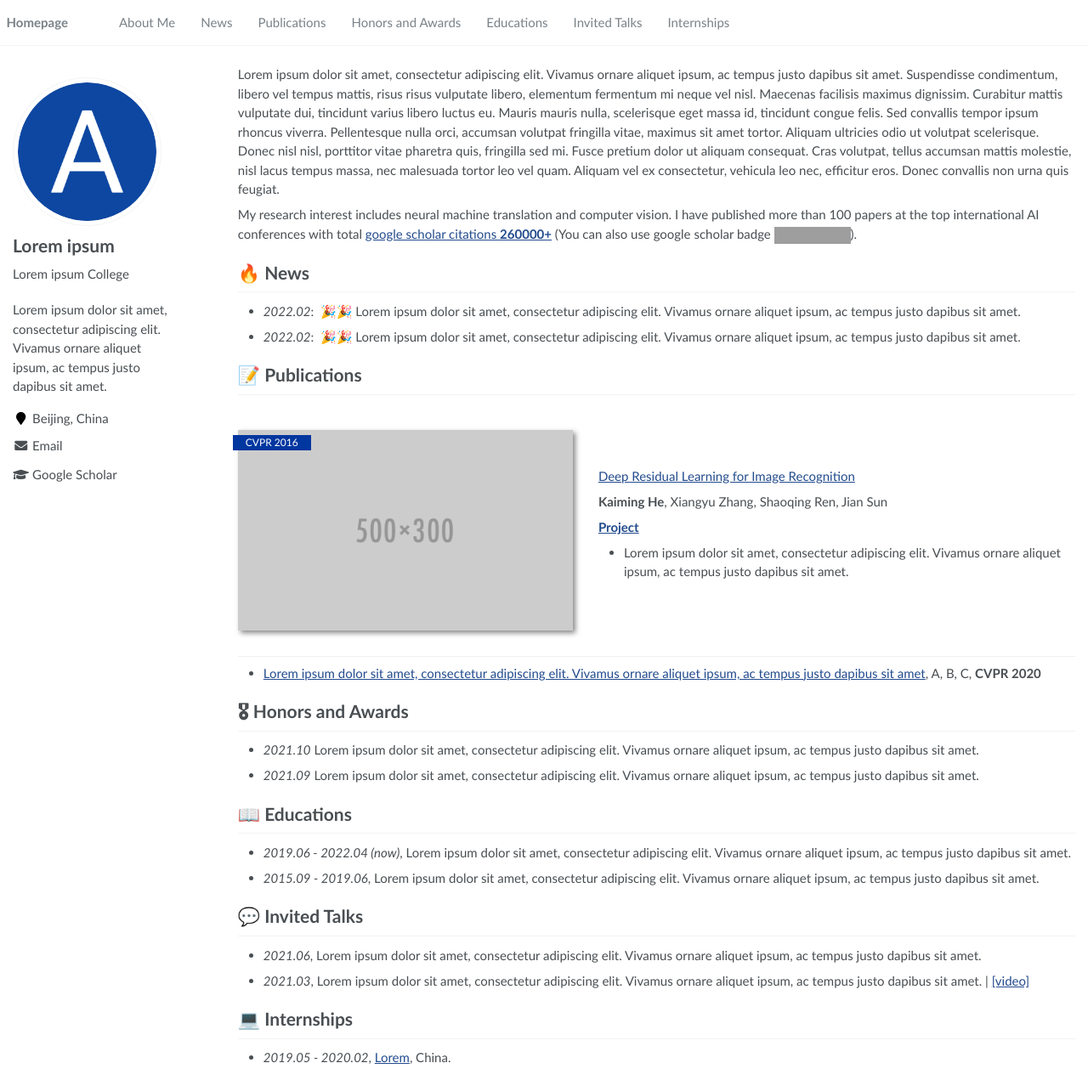
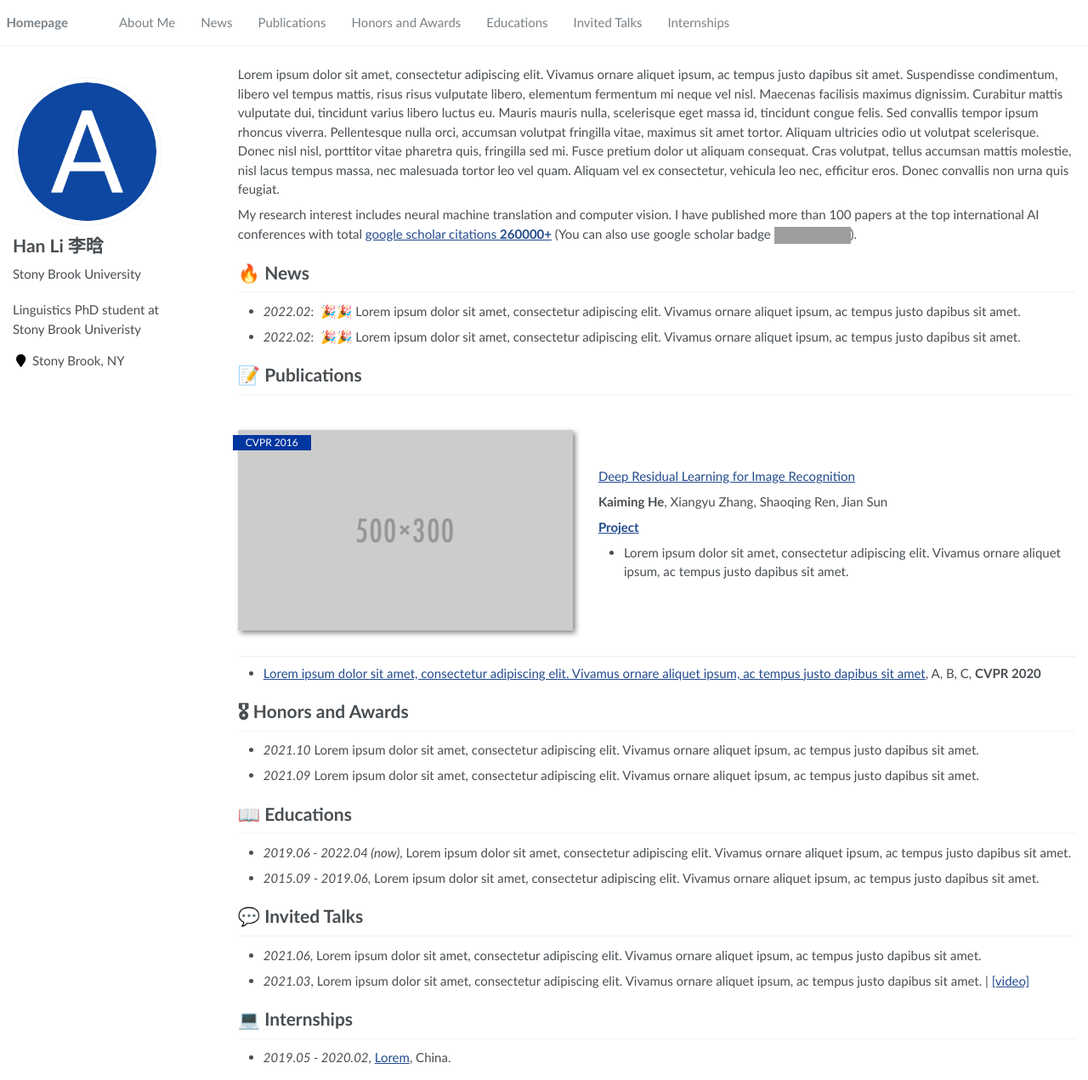
Before and after one commit to lihan829/lihan829.github.io, a Jekyll site: the page built from _pages/about.md, in a window 1280 px wide and 1271 px high. Shown: the whole window at 85% size. Built offline with Jekyll 4.4.1, drawn with Linux system fonts in a browser that asks for light colours; grey boxes are pictures that could not be loaded.

Commit message:
Update _config.yml

```diff
--- a/_config.yml
+++ b/_config.yml
@@ -6,9 +6,9 @@
 # `jekyll serve`. If you change this file, please restart the server process.
 
 # Site Settings
-title                    : "Lorem ipsum"
-description              : "Lorem ipsum dolor sit amet, consectetur adipiscing elit. Vivamus ornare aliquet ipsum, ac tempus justo dapibus sit amet. "
-repository               : "RayeRen/acad-homepage.github.io"
+title                    : "Han Li"
+description              : "Linguistics PhD student at Stony Brook Univeristy"
+repository               : "lihan829.github.io"
 google_scholar_stats_use_cdn : true
 
 # google analytics
@@ -21,14 +21,14 @@ baidu_site_verification  :  # get baidu_site_verification from https://ziyuan.ba
 
 # Site Author
 author:
-  name             : "Lorem ipsum"
+  name             : "Han Li 李晗"
   avatar           : "images/android-chrome-512x512.png"
-  bio              : "Lorem ipsum College"
-  location         : "Beijing, China"
-  employer         :
-  pubmed           :
-  googlescholar    : "https://scholar.google.com/citations?user=YOUR_GOOGLE_SCHOLAR_ID"
-  email            : "Lorem@ipsum.com"
+  bio              : "Stony Brook University"
+  location         : "Stony Brook, NY"
+ # employer         :
+ # pubmed           :
+ # googlescholar    : "https://scholar.google.com/citations?user=YOUR_GOOGLE_SCHOLAR_ID"
+ # email            : "han.li.4@stonybrook.edu"
   researchgate     :  # e.g., "https://www.researchgate.net/profile/yourprofile"
   uri              :
   bitbucket        :
@@ -37,7 +37,7 @@ author:
   flickr           :
   facebook         :
   foursquare       :
-  github           : # e.g., "github username"
+  github           : # e.g., "lihan829.github.io"
   google_plus      :
   keybase          :
   instagram        :
```
